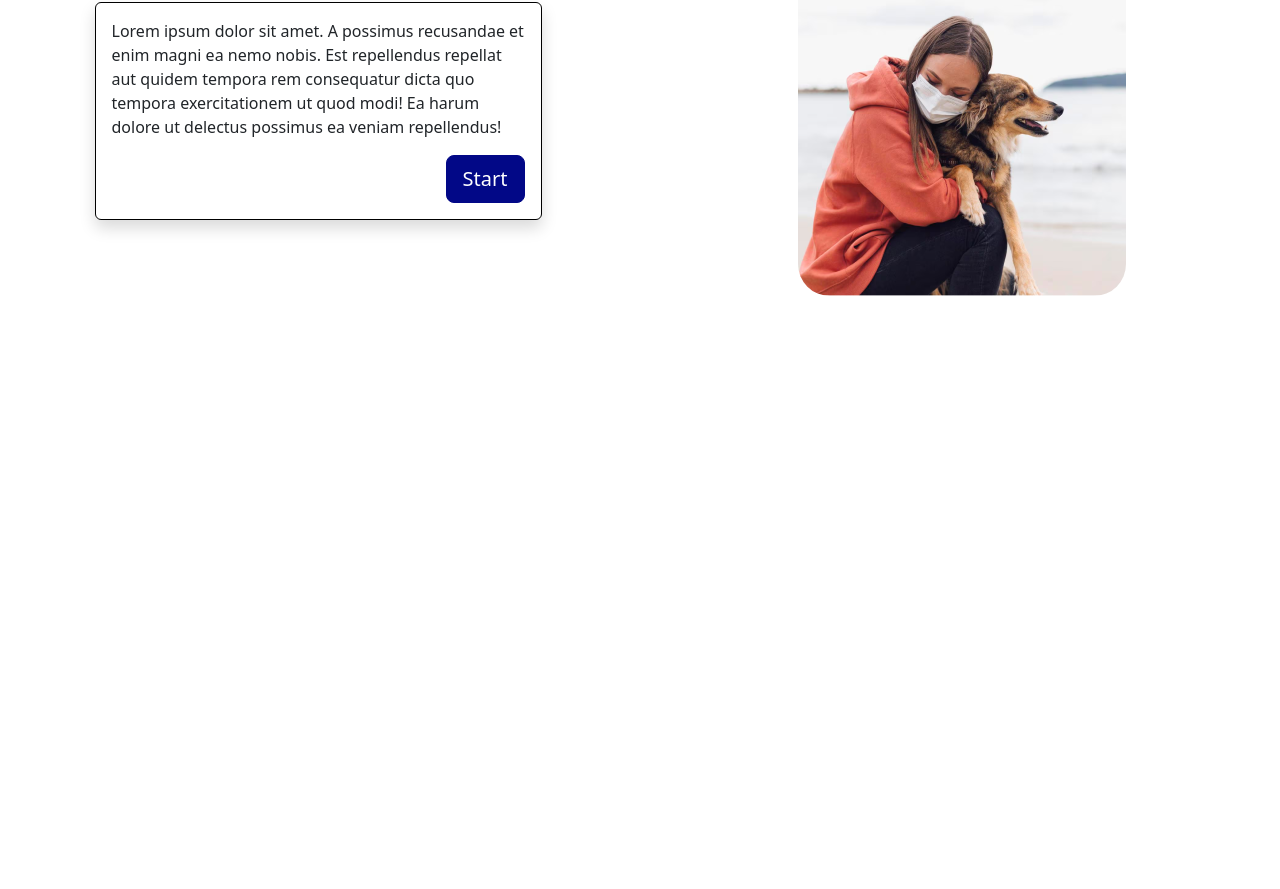
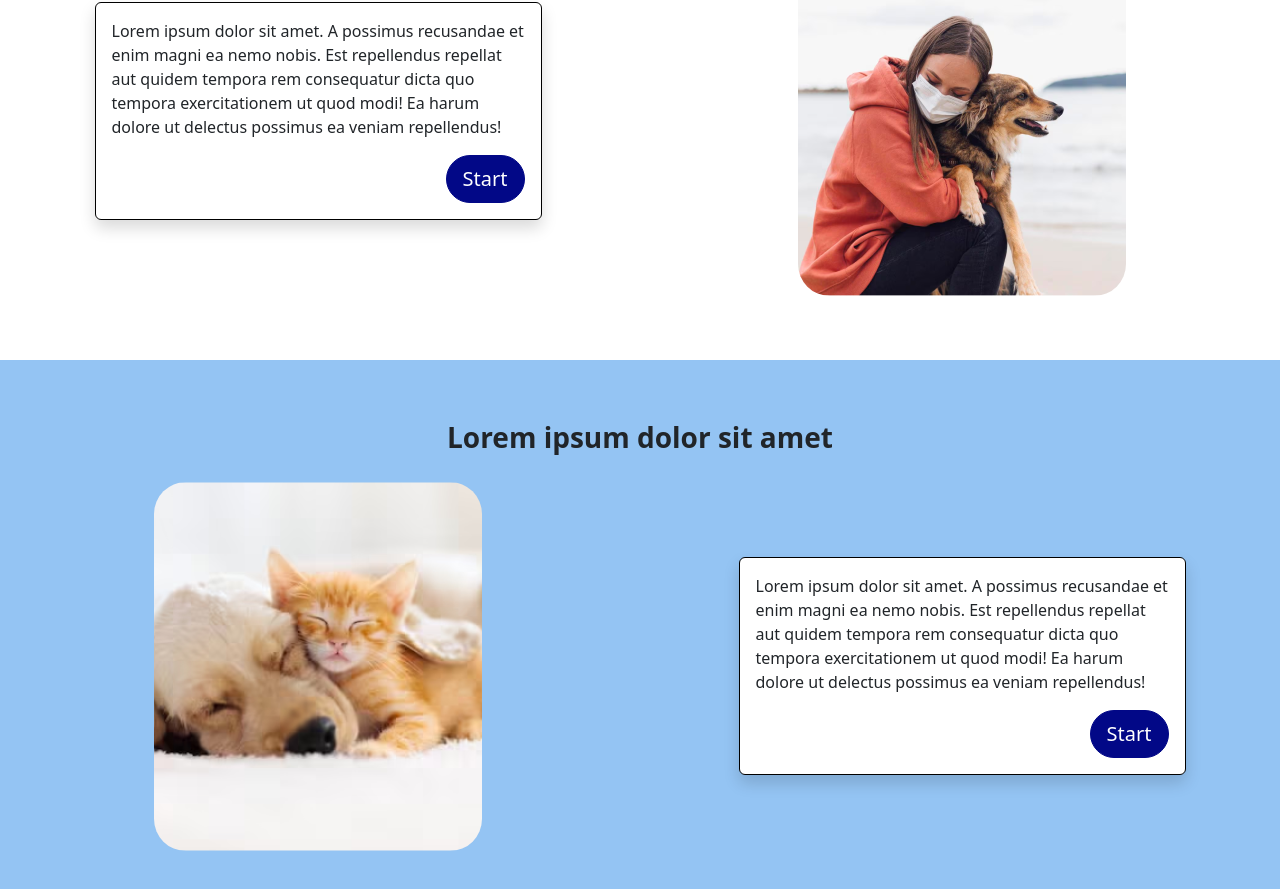
Before and after one commit to kevinstif/AdoptMyPet, an Angular app in the folder landing-page/: page / in a window 1280 px wide. Shown: the part 1355-2244 px from the top of the page. Before the commit the page ends 1715 px from the top, so only its background shows below. Built offline with nearby package versions, Linux system fonts and the light colour scheme.

Commit message:
feat(app.component.html): add adopters section

```diff
--- a/landing-page/src/app/app.component.html
+++ b/landing-page/src/app/app.component.html
@@ -96,7 +96,32 @@
               ut quod modi! Ea harum dolore ut delectus possimus ea veniam repellendus!
             </p>
             <div class="text-end">
-              <a href="#" class="btn btn-secondary btn-lg">Start</a>
+              <a href="#" class="btn btn-secondary btn-lg rounded-5">Start</a>
+            </div>
+          </div>
+        </div>
+      </div>
+    </div>
+  </div>
+
+  <div class="py-2 py-lg-5 bg-primary">
+    <div class="text-center p-2">
+      <span class="fs-3 fw-bold">Lorem ipsum dolor sit amet</span>
+    </div>
+    <div class="row p-2">
+      <div class="col-12 col-lg-6 p-2 text-center">
+        <img class="img-fluid rounded-5" src="assets/adopters-img.png">
+      </div>
+      <div class="col-12 col-lg-6 py-2 px-4 d-flex align-items-center justify-content-center">
+        <div class="card border-dark shadow">
+          <div class="card-body">
+            <p class="card-text">
+              Lorem ipsum dolor sit amet. A possimus recusandae et enim magni ea nemo nobis.
+              Est repellendus repellat aut quidem tempora rem consequatur dicta quo tempora exercitationem
+              ut quod modi! Ea harum dolore ut delectus possimus ea veniam repellendus!
+            </p>
+            <div class="text-end">
+              <a href="#" class="btn btn-secondary btn-lg rounded-5">Start</a>
             </div>
           </div>
         </div>
```
Also changed, not shown: landing-page/public/assets/adopters-img.png (added).
